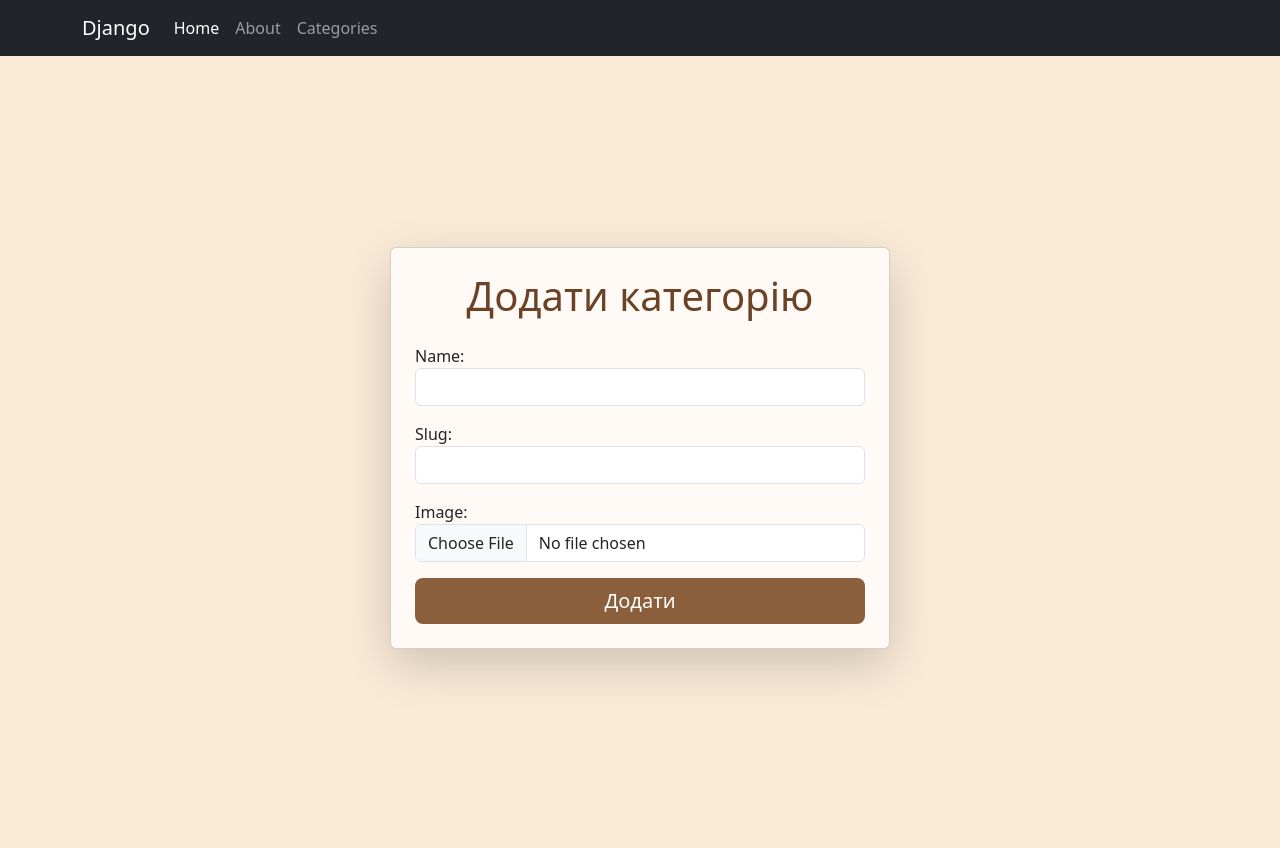
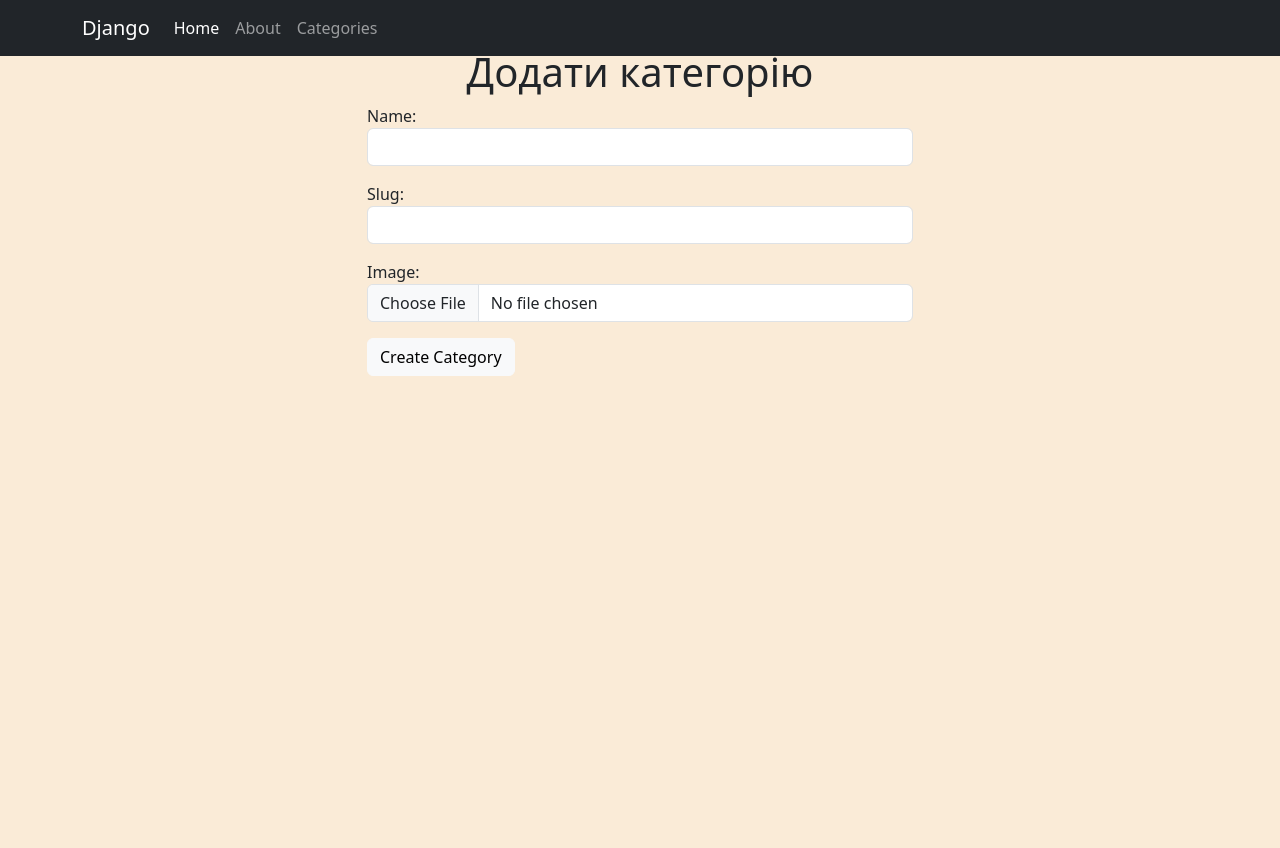
Before and after one commit to PiterTimch/SimplePythonMVT, a Django app: page /categories/add/ in a window 1280 px wide. After the commit the page ends 376 px from the top, so only its background shows below. Run offline with Django 5.2, Linux system fonts and the light colour scheme.

Commit message:
refactor category creation

```diff
--- a/djangomvt/categories/models.py
+++ b/djangomvt/categories/models.py
@@ -1,17 +1,33 @@
+import os
+import uuid
+from io import BytesIO
+from django.core.files.base import ContentFile
+from PIL import Image
 from django.db import models
-import uuid
-
-def image_upload_to(instance, filename):
-    ext = "webp"
-    filename = f"{uuid.uuid4().hex}.{ext}"
-    return f'images/{filename}'
 
 class Category(models.Model):
     name = models.CharField(max_length=100)
     slug = models.SlugField(unique=True)
-    image = models.ImageField(upload_to=image_upload_to, blank=True, null=True)
+    image = models.ImageField(upload_to='images/', blank=True, null=True)
     created_at = models.DateTimeField(auto_now_add=True)
     updated_at = models.DateTimeField(auto_now=True)
 
+    def save(self, *args, **kwargs):
+        if self.image:
+            img = Image.open(self.image)
+
+            if img.mode in ("RGBA", "P"):
+                img = img.convert("RGB")
+
+            filename = f"{uuid.uuid4().hex}.webp"
+
+            buffer = BytesIO()
+            img.save(buffer, format='WEBP')
+            buffer.seek(0)
+
+            self.image.save(filename, ContentFile(buffer.read()), save=False)
+
+        super().save(*args, **kwargs)
+
     def __str__(self):
         return self.name
--- a/djangomvt/categories/templates/add_category.html
+++ b/djangomvt/categories/templates/add_category.html
@@ -1,90 +1,20 @@
 {% extends "layout.html" %}
 
 {% block content %}
-<div class="d-flex justify-content-center align-items-center min-vh-100">
-    <div class="card shadow-lg p-4" style="max-width: 500px; width: 100%; background-color: #fffaf5;">
-        <h1 class="text-center mb-4" style="color: #6b4226;">Додати категорію</h1>
 
-        <form method="post" enctype="multipart/form-data">
+<h1 class="text-center">Додати категорію</h1>
+
+<div class="row">
+    <div class="col-md-6 offset-md-3">
+        <form method="POST" enctype="multipart/form-data">
             {% csrf_token %}
+            {{ form.as_p }}
 
-            <div class="mb-3">
-                {{ form.name.label_tag }}
-                {{ form.name }}
-                {% if form.name.errors %}
-                    <div class="text-danger small">{{ form.name.errors }}</div>
-                {% endif %}
-            </div>
-
-            <div class="mb-3">
-                {{ form.slug.label_tag }}
-                {{ form.slug }}
-                {% if form.slug.errors %}
-                    <div class="text-danger small">{{ form.slug.errors }}</div>
-                {% endif %}
-            </div>
-
-            <div class="mb-3">
-                {{ form.image.label_tag }}
-                {{ form.image }}
-                {% if form.image.errors %}
-                    <div class="text-danger small">{{ form.image.errors }}</div>
-                {% endif %}
-
-                <div class="mt-3 text-center">
-                    <button type="button" id="removeImageBtn"
-                            class="btn btn-sm btn-outline-danger mt-2 d-none">
-                        Видалити
-                    </button>
-                    <img id="imagePreview"
-                         src=""
-                         alt="Прев'ю зображення"
-                         class="img-fluid rounded shadow-sm d-none"
-                         style="width: 200px; height: 200px; object-fit: cover; border: 2px solid #e2d1c3;" />
-                </div>
-            </div>
-
-            <div class="d-grid">
-                <button type="submit" class="btn btn-lg"
-                        style="background-color: #8b5e3c; color: #fff; border: none;">
-                    Додати
-                </button>
+            <div class="d-flex flex-row">
+                <button type="submit" class="btn btn-light">Create Category</button>
             </div>
         </form>
     </div>
 </div>
 
-<script>
-document.addEventListener("DOMContentLoaded", function() {
-    const fileInput = document.querySelector("#id_image");
-    const preview = document.getElementById("imagePreview");
-    const removeBtn = document.getElementById("removeImageBtn");
-
-    fileInput.addEventListener("change", function() {
-        const file = this.files[0];
-        if (file) {
-            const reader = new FileReader();
-            reader.onload = function(e) {
-                preview.src = e.target.result;
-                preview.classList.remove("d-none");
-                removeBtn.classList.remove("d-none");
-            }
-            reader.readAsDataURL(file);
-        } else {
-            preview.src = "";
-            preview.classList.add("d-none");
-            removeBtn.classList.add("d-none");
-        }
-    });
-
-    removeBtn.addEventListener("click", function() {
-        fileInput.value = "";
-        preview.src = "";
-        preview.classList.add("d-none");
-        removeBtn.classList.add("d-none");
-    });
-});
-</script>
-
-
-{% endblock content %}
+{% endblock %}
```
Also changed, not shown: djangomvt/db.sqlite3, djangomvt/images/47cbb0ab9ace421b91fd828a56faacc7.webp (added).
